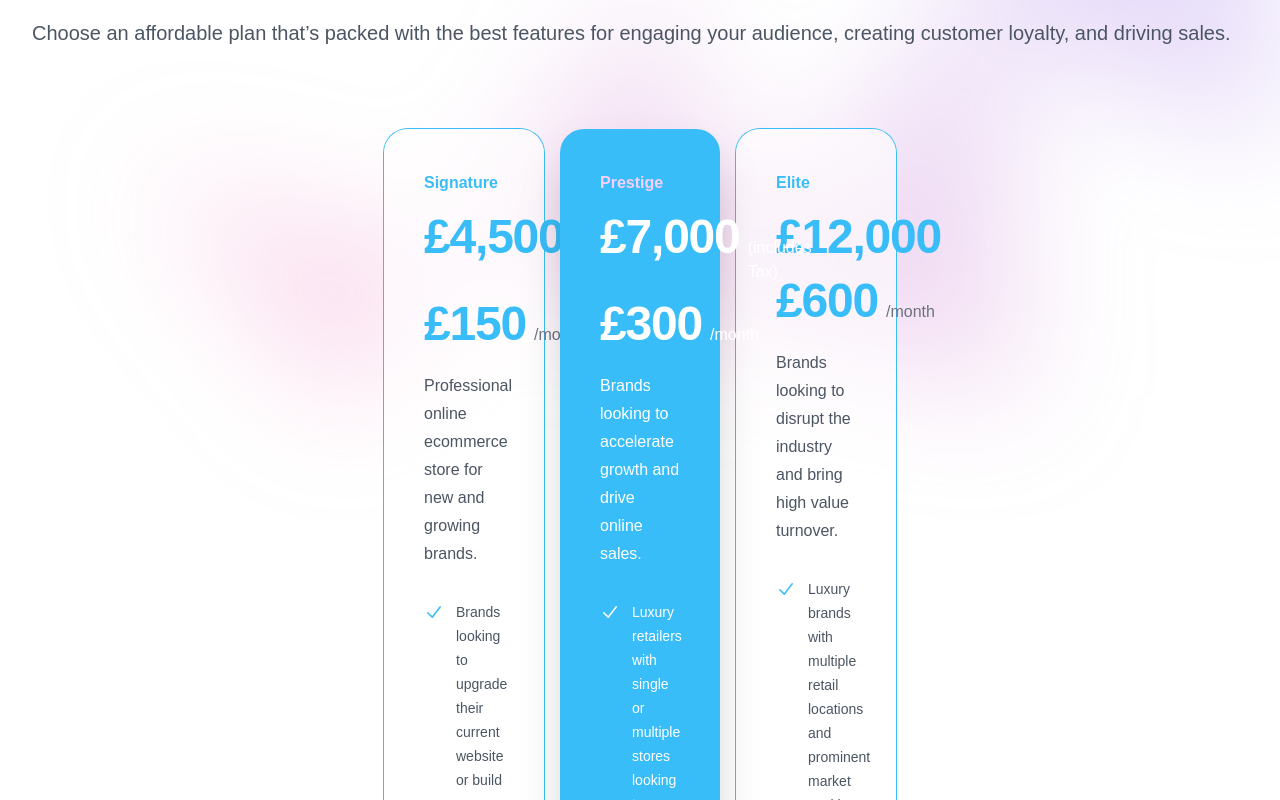
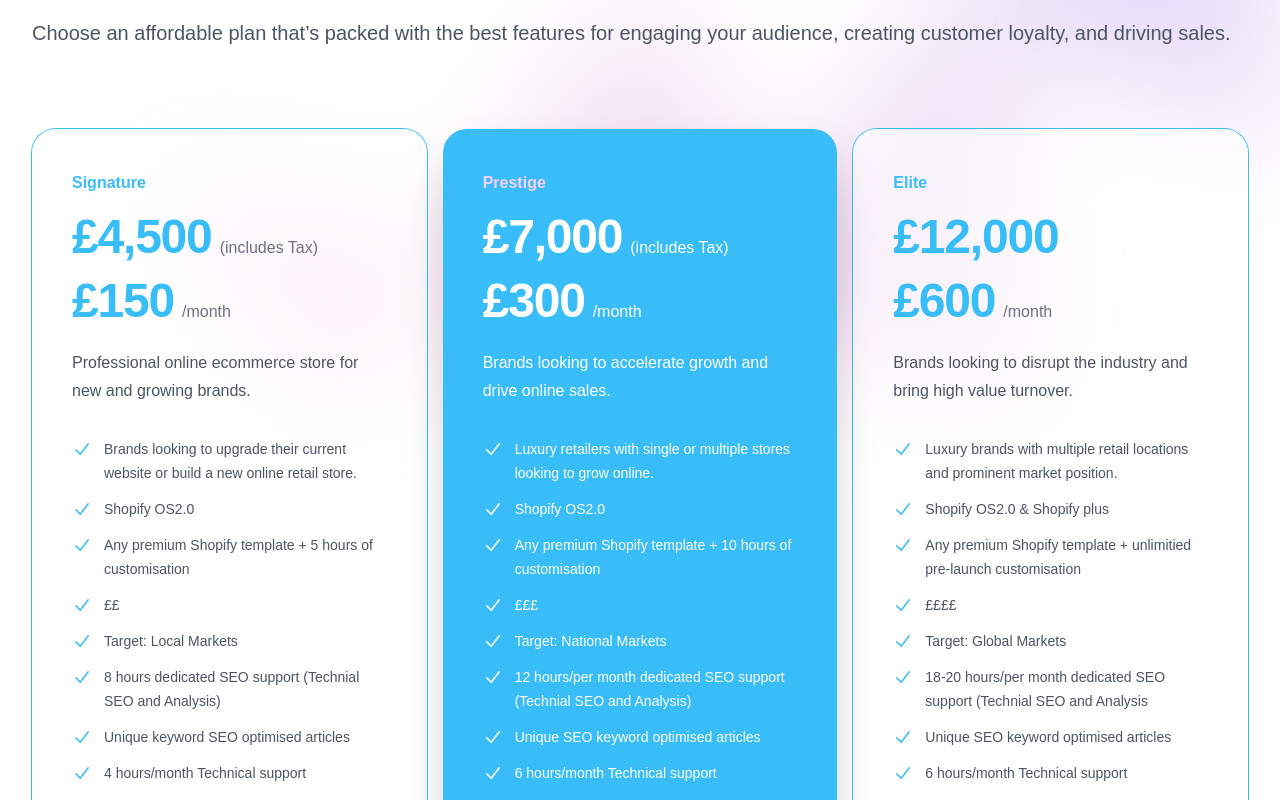
Before and after one commit to danielglazebrook/slither-workshop, a Next.js app: page / in a window 1280 px wide. Shown: the part 2120-2920 px from the top of the page. Built offline with nearby package versions, Linux system fonts and the light colour scheme.

Commit message:
fix pricing widths

```diff
--- a/app/page.js
+++ b/app/page.js
@@ -423,7 +423,7 @@ export default function Home() {
           Choose an affordable plan that’s packed with the best features for
           engaging your audience, creating customer loyalty, and driving sales.
         </p>
-        <div className="lg:mx-auto mt-10 sm:mt-16 grid lg:max-w-lg grid-cols-1 gap-y-6 sm:mt-20 lg:gap-y-0 lg:grid-cols-3 lg:gap-x-4">
+        <div className="lg:mx-auto mt-10 sm:mt-16 grid grid-cols-1 gap-y-6 sm:mt-20 lg:gap-y-0 lg:max-w-7xl lg:grid-cols-3 lg:gap-x-4">
           {tiers.map((tier, tierIdx) => (
             <div
               key={tier.id}
```
